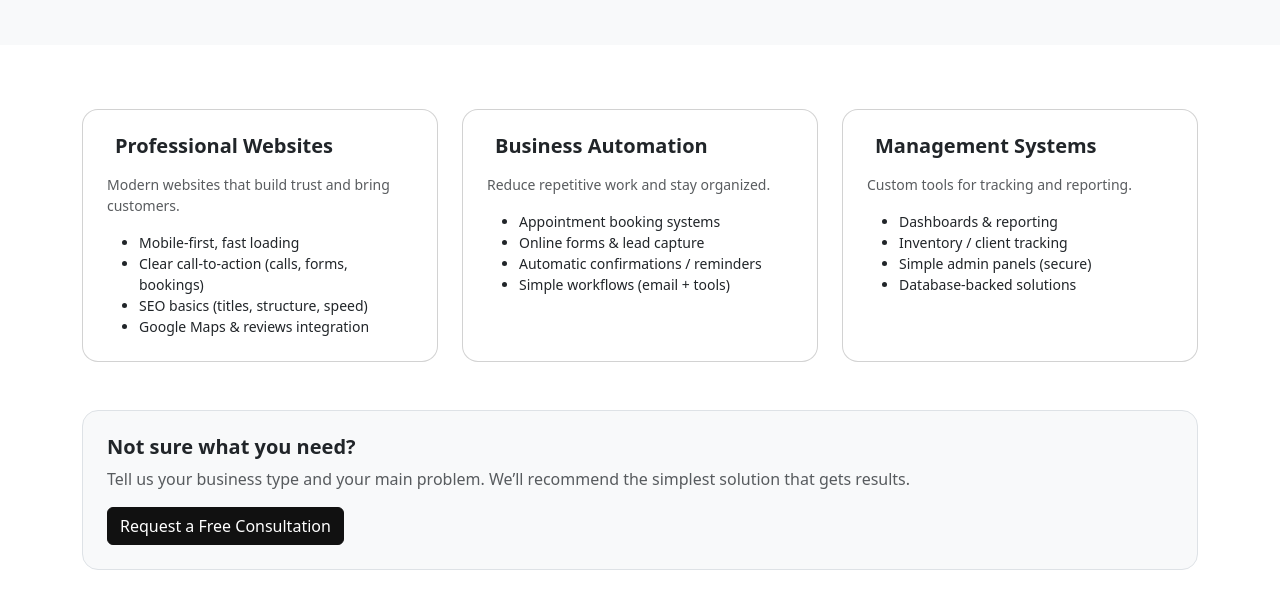
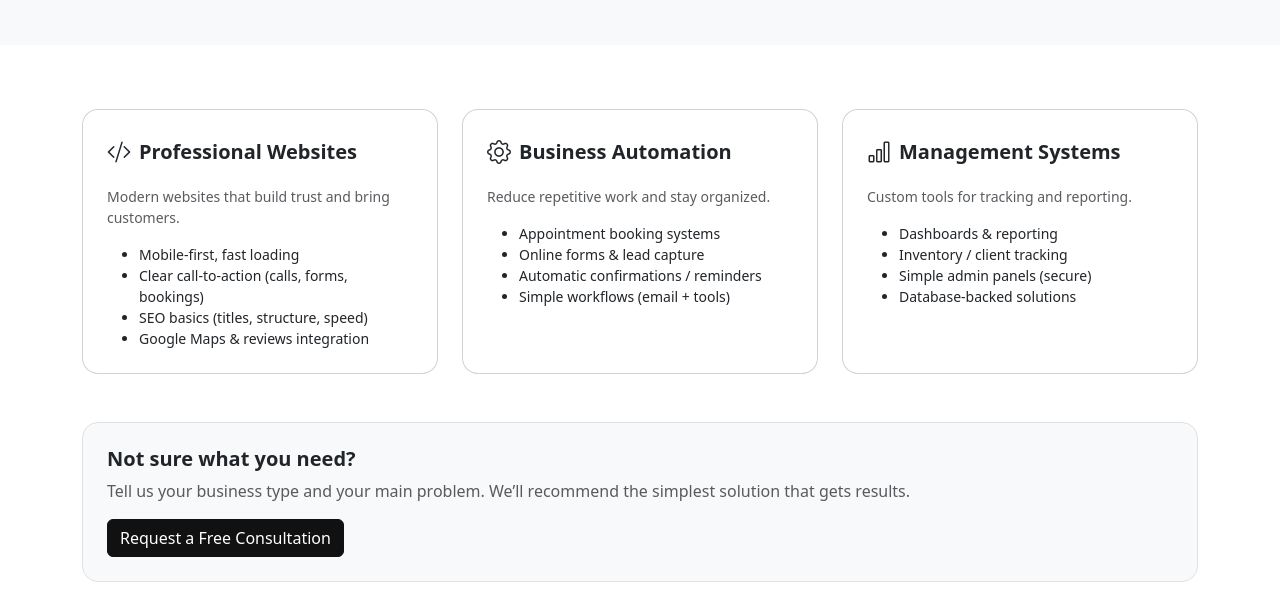
Before and after one commit to MitchellCastellanos/GABANSolutions, a plain HTML site: page services.html in a window 1280 px wide. Shown: the part 188-800 px from the top of the page. Drawn offline with nearby package versions, Linux system fonts and the light colour scheme.

Commit message:
Add files via upload

```diff
--- a/services.html
+++ b/services.html
@@ -10,6 +10,9 @@
   <link rel="icon" type="image/png" sizes="32x32" href="./Images/favicon-32.png">
   <link rel="icon" type="image/png" sizes="16x16" href="./Images/favicon-32.png">
   <link rel="apple-touch-icon" href="./Images/apple-touch-icon.png">
+
+<link rel="stylesheet" href="https://cdn.jsdelivr.net/npm/bootstrap-icons@1.11.3/font/bootstrap-icons.min.css">
+  <link rel="stylesheet" href="https://cdn.jsdelivr.net/npm/bootstrap-icons@1.11.3/font/bootstrap-icons.min.css">
 
   <link href="https://cdn.jsdelivr.net/npm/bootstrap@5.3.3/dist/css/bootstrap.min.css" rel="stylesheet">
   <link rel="stylesheet" href="./MyCSS.css">
```
Also changed, not shown: about.html (+1 -0 lines), contact.html (+1 -0 lines), express.html (+1 -0 lines), index.html (+1 -0 lines), portfolio.html (+1 -0 lines), thank-you.html (+1 -0 lines).
